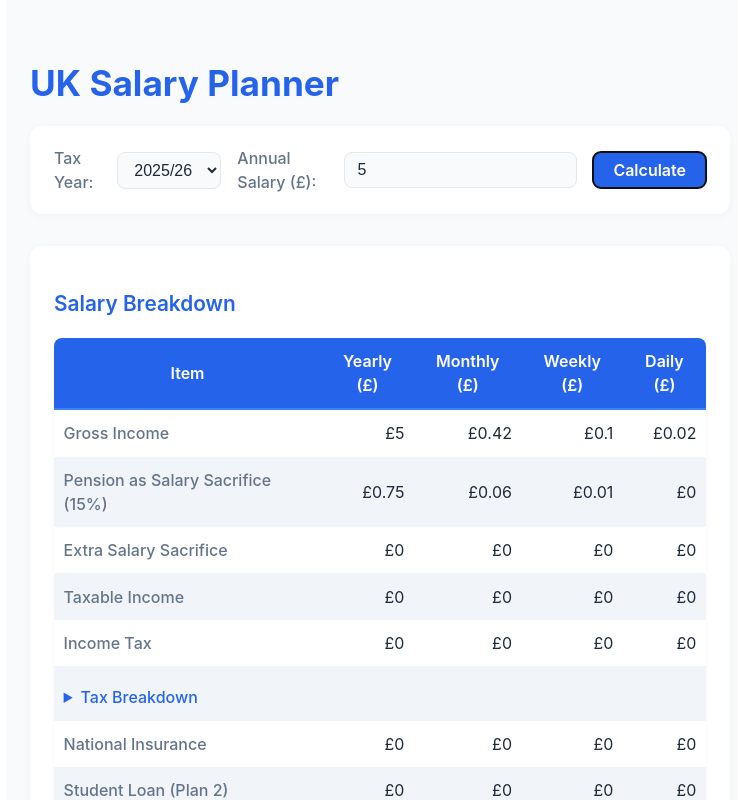
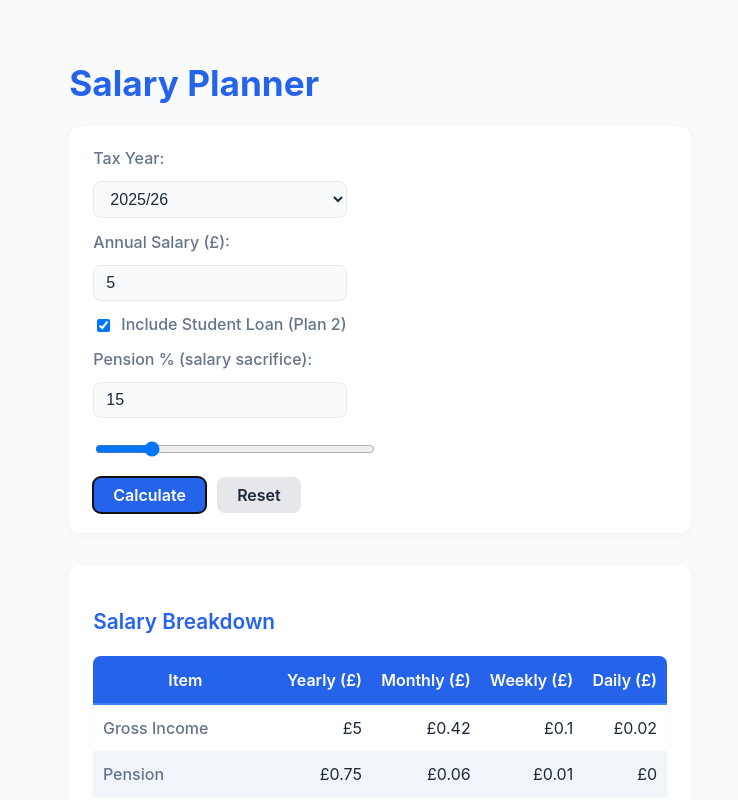
Before and after one commit to nbetts/vibe-finance-planner, a React (Vite) app: page / in a window 1280 px wide. Both pictures are taken after typing "5" into the empty fields and a click on the button "Calculate". Shown: the top 800 px of the page, without its empty margins (260-998 px from the left). Built offline with nearby package versions, Linux system fonts and the light colour scheme.

Commit message:
configurable inputs

```diff
--- a/src/App.css
+++ b/src/App.css
@@ -12,7 +12,8 @@
   }
 }
 
-:root {
+
+ :root {
   --primary: #2563eb;
   --primary-light: #3b82f6;
   --background: #f8fafc;
@@ -21,6 +22,27 @@
   --text: #1e293b;
   --text-light: #64748b;
   --accent: #fbbf24;
+  --table-row-alt: #f1f5f9;
+  --white: #fff;
+}
+
+@media (prefers-color-scheme: dark) {
+  :root {
+    --primary: #60a5fa;
+    --primary-light: #93c5fd;
+    --background: #181f2a;
+    --surface: #232b3a;
+    --border: #334155;
+    --text: #f1f5f9;
+    --text-light: #94a3b8;
+    --accent: #fbbf24;
+    --table-row-alt: #232b3a;
+    --white: #fff;
+  }
+}
+
+body {
+  background: var(--background);
 }
 
 #root {
@@ -97,7 +119,7 @@
 
 .salary-input button {
   background: var(--primary);
-  color: #fff;
+  color: var(--white);
   border: none;
   border-radius: 0.5rem;
   padding: 0.5rem 1.25rem;
@@ -139,7 +161,7 @@
 }
 .breakdown th {
   background: var(--primary);
-  color: #fff;
+  color: var(--white);
   font-weight: 600;
   text-align: center;
   border-bottom: 2px solid var(--primary-light);
@@ -156,7 +178,7 @@
   border-bottom: none;
 }
 .breakdown tr:nth-child(even) td {
-  background: #f1f5f9;
+  background: var(--table-row-alt);
 }
 .breakdown strong {
   color: var(--accent);
--- a/src/App.tsx
+++ b/src/App.tsx
@@ -9,37 +9,46 @@ import type { TaxYearConfig } from './types';
 import type { SalaryBreakdown } from './types';
 
 
+
+
 function App() {
   const [salary, setSalary] = useLocalStorage<string>('salary', '');
-  // (localStorage logic handled by useLocalStorage hook)
+  const [includeStudentLoan, setIncludeStudentLoan] = useLocalStorage<boolean>('includeStudentLoan', true);
+  const [pensionPercent, setPensionPercent] = useLocalStorage<string>('pensionPercent', '15');
   const [breakdown, setBreakdown] = useState<SalaryBreakdown | null>(null);
   const [taxYearKey, setTaxYearKey] = useState<string>('2025_26');
   const taxYearConfig: TaxYearConfig = TAX_YEARS[taxYearKey];
 
-  // All constants imported from constants.ts
-
-
   const handleCalculate = () => {
     const gross = Number(salary);
-    if (isNaN(gross) || gross <= 0) {
+    const pension = pensionPercent.trim() === '' ? undefined : Number(pensionPercent) / 100;
+    if (isNaN(gross) || gross <= 0 || (pensionPercent.trim() !== '' && (isNaN(Number(pensionPercent)) || Number(pensionPercent) < 0))) {
       setBreakdown(null);
       return;
     }
-    setBreakdown(calculateBreakdown(gross, taxYearConfig));
+    setBreakdown(calculateBreakdown(gross, taxYearConfig, { includeStudentLoan, pensionRate: pension }));
   };
 
   // Auto-run calculation only on initial load if salary exists
-  // Recalculate on mount or when tax year changes (if salary exists)
   useEffect(() => {
-    if (salary && !isNaN(Number(salary)) && Number(salary) > 0) {
-      setBreakdown(calculateBreakdown(Number(salary), taxYearConfig));
+    const gross = Number(salary);
+    const pension = pensionPercent.trim() === '' ? undefined : Number(pensionPercent) / 100;
+    if (gross > 0 && !isNaN(gross) && (pensionPercent.trim() === '' || (!isNaN(Number(pensionPercent)) && Number(pensionPercent) >= 0))) {
+      setBreakdown(calculateBreakdown(gross, taxYearConfig, { includeStudentLoan, pensionRate: pension }));
     }
     // eslint-disable-next-line react-hooks/exhaustive-deps
   }, [taxYearKey]);
 
+  const handleReset = () => {
+    setSalary('');
+    setIncludeStudentLoan(true);
+    setPensionPercent('0');
+    setBreakdown(null);
+  };
+
   return (
     <div className="salary-planner-container">
-      <h1>UK Salary Planner</h1>
+      <h1>Salary Planner</h1>
       <form
         className="salary-input"
         onSubmit={e => {
@@ -48,7 +57,7 @@ function App() {
         }}
         autoComplete="off"
       >
-        <div className="salary-input-row">
+        <div className="salary-input-row" style={{ flexDirection: 'column', alignItems: 'stretch', gap: '0.7rem' }}>
           <label htmlFor="taxYear">Tax Year: </label>
           <select
             id="taxYear"
@@ -68,7 +77,45 @@ function App() {
             onChange={e => setSalary(e.target.value)}
             placeholder="e.g. 40000"
           />
-          <button type="submit">Calculate</button>
+          <label htmlFor="studentLoanToggle" style={{ display: 'flex', alignItems: 'center', gap: '0.5rem' }}>
+            <input
+              id="studentLoanToggle"
+              type="checkbox"
+              checked={includeStudentLoan}
+              onChange={e => setIncludeStudentLoan(e.target.checked)}
+            />
+            Include Student Loan (Plan 2)
+          </label>
+          <label htmlFor="pensionPercent">Pension % (salary sacrifice): </label>
+          <input
+            id="pensionPercent"
+            type="number"
+            min="0"
+            max="100"
+            step="1"
+            value={pensionPercent}
+            onChange={e => {
+              let val = e.target.value;
+              if (val !== '' && (isNaN(Number(val)) || Number(val) < 0)) val = '0';
+              if (Number(val) > 100) val = '100';
+              setPensionPercent(val);
+            }}
+            placeholder="e.g. 15"
+          />
+          <input
+            type="range"
+            min="0"
+            max="100"
+            step="1"
+            value={pensionPercent === '' ? 0 : Number(pensionPercent)}
+            onChange={e => setPensionPercent(e.target.value)}
+            style={{ width: '100%' }}
+            aria-label="Pension percentage slider"
+          />
+          <div style={{ display: 'flex', gap: '0.7rem' }}>
+            <button type="submit">Calculate</button>
+            <button type="button" onClick={handleReset} style={{ background: 'var(--border)', color: 'var(--text)' }}>Reset</button>
+          </div>
         </div>
       </form>
       {breakdown && (
@@ -93,7 +140,7 @@ function App() {
                 <td>£{breakdown.grossDaily.toLocaleString(undefined, {maximumFractionDigits:2})}</td>
               </tr>
               <tr>
-                <td>Pension as Salary Sacrifice (15%)</td>
+                <td>Pension</td>
                 <td>£{breakdown.pension.toLocaleString(undefined, {maximumFractionDigits:2})}</td>
                 <td>£{breakdown.pensionMonthly.toLocaleString(undefined, {maximumFractionDigits:2})}</td>
                 <td>£{breakdown.pensionWeekly.toLocaleString(undefined, {maximumFractionDigits:2})}</td>
--- a/src/salaryCalculations.ts
+++ b/src/salaryCalculations.ts
@@ -8,8 +8,13 @@ import {
 import type { TaxYearConfig } from './types';
 import type { SalaryBreakdown, TaxBreakdown } from './types';
 
-export function calculateBreakdown(gross: number, config: TaxYearConfig): SalaryBreakdown {
-  const pension = gross * config.PENSION_RATE;
+export function calculateBreakdown(
+  gross: number,
+  config: TaxYearConfig,
+  opts?: { includeStudentLoan?: boolean; pensionRate?: number }
+): SalaryBreakdown {
+  const pensionRate = typeof opts?.pensionRate === 'number' ? opts.pensionRate : config.PENSION_RATE;
+  const pension = pensionRate > 0 ? gross * pensionRate : 0;
   const extraSalarySacrifice = 0; // No extra salary sacrifice in current calculation
   const totalSalarySacrifice = pension + extraSalarySacrifice;
   let personalAllowance = config.PERSONAL_ALLOWANCE;
@@ -59,10 +64,13 @@ export function calculateBreakdown(gross: number, config: TaxYearConfig): Salary
   }
 
   // Student Loan Plan 2
-  const studentLoanIncome = gross - totalSalarySacrifice;
-  const studentLoan = studentLoanIncome > config.STUDENT_LOAN_THRESHOLD
-    ? (studentLoanIncome - config.STUDENT_LOAN_THRESHOLD) * config.STUDENT_LOAN_RATE
-    : 0;
+  let studentLoan = 0;
+  if (opts?.includeStudentLoan !== false) {
+    const studentLoanIncome = gross - totalSalarySacrifice;
+    studentLoan = studentLoanIncome > config.STUDENT_LOAN_THRESHOLD
+      ? (studentLoanIncome - config.STUDENT_LOAN_THRESHOLD) * config.STUDENT_LOAN_RATE
+      : 0;
+  }
 
   // Take-home
   const takeHome = gross - pension - extraSalarySacrifice - tax - ni - studentLoan;
```
